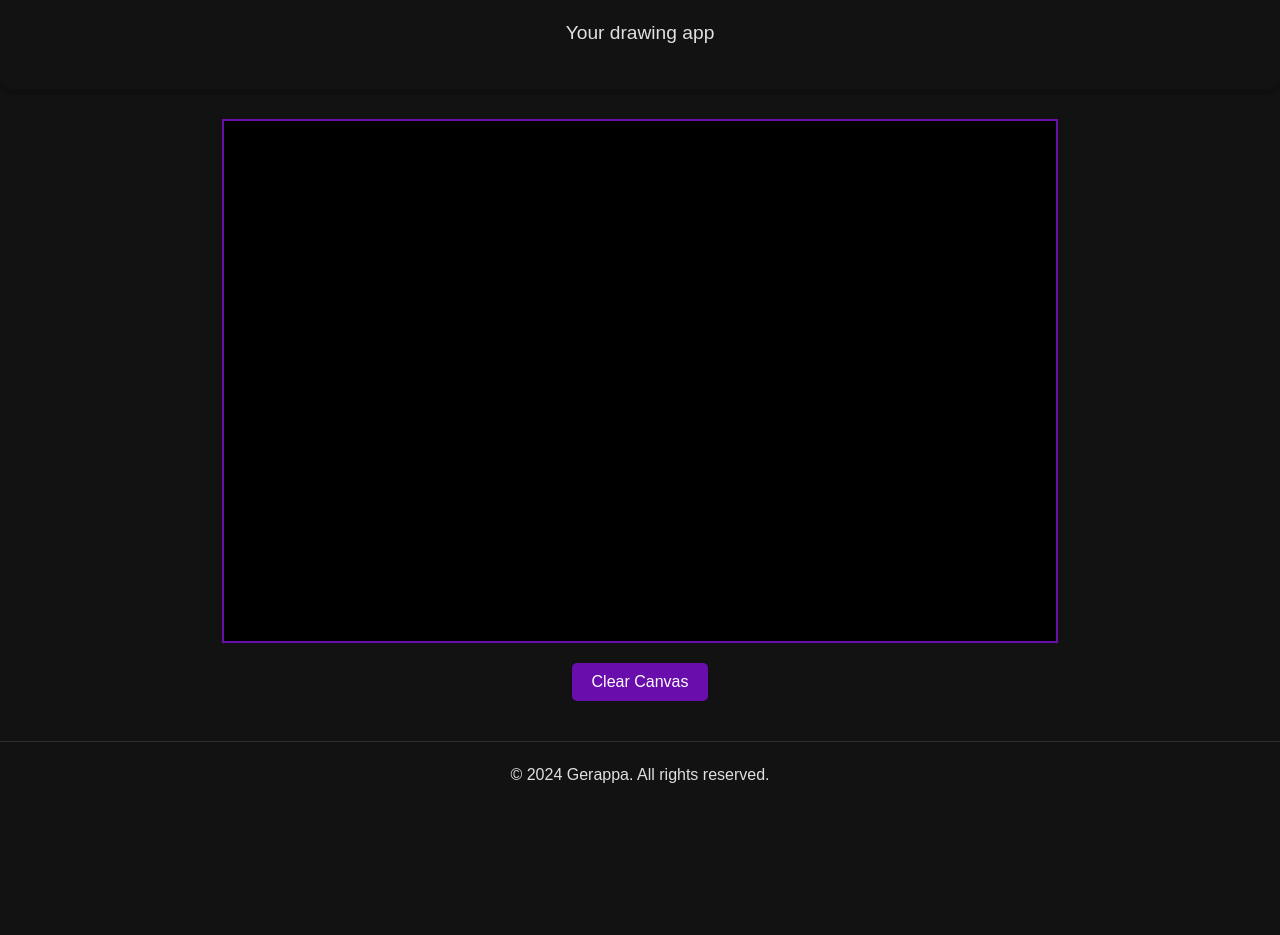
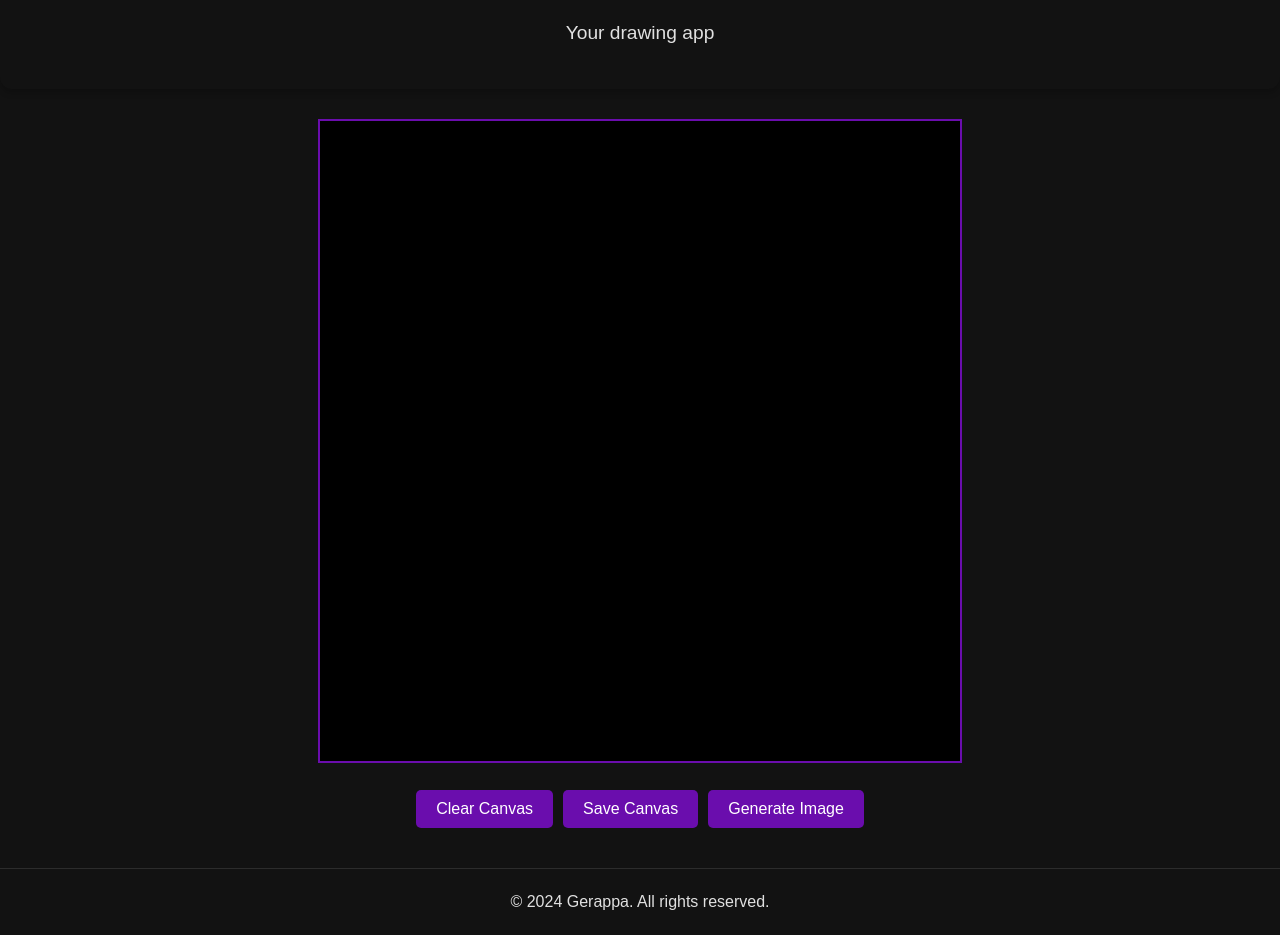
Before and after one commit to Gerappa92/draw-page, a Next.js app: page /draw in a window 1280 px wide. Shown: the part 154-1089 px from the top of the page. Before the commit the page ends 961 px from the top, so only its background shows below. Built offline with nearby package versions, Linux system fonts and the light colour scheme.

Commit message:
add generate

```diff
--- /dev/null
+++ b/src/app/draw/Canvas.jsx
@@ -0,0 +1,170 @@
+import { useRef, useState, useEffect } from "react";
+
+export default function Canvas({width, height, onGenerateImage}) {
+  const canvasRef = useRef(null);
+  const [isDrawing, setIsDrawing] = useState(false);
+
+  useEffect(() => {
+    const canvas = canvasRef.current;
+    const ctx = canvas.getContext("2d");
+
+    // Optional: Add some default styling for drawing
+    ctx.fillStyle = "#000";
+    ctx.fillRect(0, 0, canvas.width, canvas.height);
+
+    // Set default drawing styles
+    ctx.lineWidth = 5; // Default brush size
+    ctx.lineCap = "round"; // Smooth line edges
+    ctx.strokeStyle = "#FFFFFF"; // Default line color (white)
+  }, []);
+
+  // Utility function to get X and Y coordinates relative to the canvas
+  const getX = (event) =>
+    event.clientX - canvasRef.current.getBoundingClientRect().left;
+  const getY = (event) =>
+    event.clientY - canvasRef.current.getBoundingClientRect().top;
+
+  // Start drawing when mouse is pressed
+  const startDrawing = (event) => {
+    const canvas = canvasRef.current;
+    const ctx = canvas.getContext("2d");
+
+    ctx.beginPath(); // Start a new path
+    ctx.moveTo(getX(event), getY(event)); // Move to mouse position
+    setIsDrawing(true);
+  };
+
+  // Draw as the mouse moves
+  const draw = (event) => {
+    if (!isDrawing) return; // Stop if not drawing
+
+    const canvas = canvasRef.current;
+    const ctx = canvas.getContext("2d");
+
+    ctx.lineTo(getX(event), getY(event)); // Draw a line to the new position
+    ctx.stroke(); // Render the line
+  };
+
+  // Stop drawing when mouse is released
+  const stopDrawing = () => {
+    const canvas = canvasRef.current;
+    const ctx = canvas.getContext("2d");
+
+    ctx.closePath(); // Finish the drawing path
+    setIsDrawing(false);
+  };
+
+  const clearCanvas = () => {
+    const canvas = canvasRef.current;
+    const ctx = canvas.getContext("2d");
+
+    // Clear the entire canvas
+    ctx.clearRect(0, 0, canvas.width, canvas.height);
+
+    // Reset the generated image
+    onGenerateImage(null);
+  };
+
+  const saveCanvas = () => {
+    const canvas = canvasRef.current;
+
+    // Convert canvas content to a data URL (PNG format)
+    const imageData = canvas.toDataURL("image/png");
+
+    // Create a temporary anchor element to trigger download
+    const link = document.createElement("a");
+    link.href = imageData;
+    link.download = "sketch.png"; // Default filename
+    link.click(); // Trigger the download
+  };
+
+  const generateImage = () => {
+    const canvas = canvasRef.current;
+
+    // Convert the canvas to a Data URL
+    const imageData = canvas.toDataURL("image/png");
+
+    // Simulate AI transformation (example: invert colors)
+    const img = new Image();
+    img.src = imageData;
+    img.onload = () => {
+      const tempCanvas = document.createElement("canvas");
+      const tempCtx = tempCanvas.getContext("2d");
+
+      tempCanvas.width = img.width;
+      tempCanvas.height = img.height;
+
+      // Draw the original image on the temporary canvas
+      tempCtx.drawImage(img, 0, 0);
+
+      // Apply transformation (invert colors as an example)
+      const imageData = tempCtx.getImageData(
+        0,
+        0,
+        tempCanvas.width,
+        tempCanvas.height
+      );
+      const pixels = imageData.data;
+
+      for (let i = 0; i < pixels.length; i += 4) {
+        pixels[i] = 255 - pixels[i]; // Red
+        pixels[i + 1] = 255 - pixels[i + 1]; // Green
+        pixels[i + 2] = 255 - pixels[i + 2]; // Blue
+      }
+
+      tempCtx.putImageData(imageData, 0, 0);
+
+      // Pass the transformed image to parent
+      onGenerateImage(tempCanvas.toDataURL("image/png"));
+    };
+  };
+
+  return (
+    <div>
+      <canvas
+        ref={canvasRef}
+        style={styles.canvas}
+        width={width}
+        height={height}
+        onMouseDown={startDrawing}
+        onMouseMove={draw}
+        onMouseUp={stopDrawing}
+        onMouseLeave={stopDrawing}
+      ></canvas>
+      <div style={styles.buttonContainer}>
+        <button style={styles.button} onClick={clearCanvas}>
+          Clear Canvas
+        </button>
+        <button style={styles.button} onClick={saveCanvas}>
+          Save Canvas
+        </button>
+        <button style={styles.button} onClick={generateImage}>
+          Generate Image
+        </button>
+      </div>
+    </div>
+  );
+}
+
+const styles = {
+  canvas: {
+    border: "2px solid #6A0DAD", // Purple accent
+    cursor: "crosshair", // Makes it clear the user can draw
+    marginBottom: "20px", // Add spacing below the canvas
+  },
+  buttonContainer: {
+    display: "flex",
+    gap: "10px",
+    justifyContent: "center",
+    alignItems: "center",
+  },
+  button: {
+    padding: "10px 20px",
+    backgroundColor: "#6A0DAD", // Purple color
+    color: "#FFFFFF", // White text
+    border: "none",
+    borderRadius: "5px",
+    fontSize: "16px",
+    cursor: "pointer",
+  },
+};
--- a/src/app/draw/page.js
+++ b/src/app/draw/page.js
@@ -1,89 +1,38 @@
-'use client'
+"use client";
 
-import { useEffect, useRef, useState } from "react";
+import { useState } from "react";
+import Canvas from "./Canvas";
+import Image from "next/image";
 
 export default function Draw() {
-    const canvasRef = useRef(null);
-    const [isDrawing, setIsDrawing] = useState(false);
+  const [generatedImage, setGeneratedImage] = useState(null);
 
-    useEffect(() => {
-        const canvas = canvasRef.current;
-        const ctx = canvas.getContext("2d");
+  const canvasWidth = 640;
+  const canvasHeight = 640;
 
-        // Set canvas size
-        canvas.width = window.innerWidth * 0.65;
-        canvas.height = window.innerHeight * 0.65;
-
-        // Optional: Add some default styling for drawing
-        ctx.fillStyle = "#000";
-        ctx.fillRect(0, 0, canvas.width, canvas.height);
-
-        // Set default drawing styles
-        ctx.lineWidth = 5; // Default brush size
-        ctx.lineCap = "round"; // Smooth line edges
-        ctx.strokeStyle = "#FFFFFF"; // Default line color (white)
-    }, []);
-
-    // Utility function to get X and Y coordinates relative to the canvas
-    const getX = (event) =>
-        event.clientX - canvasRef.current.getBoundingClientRect().left;
-    const getY = (event) =>
-        event.clientY - canvasRef.current.getBoundingClientRect().top;
-
-    // Start drawing when mouse is pressed
-    const startDrawing = (event) => {
-        const canvas = canvasRef.current;
-        const ctx = canvas.getContext("2d");
-
-        ctx.beginPath(); // Start a new path
-        ctx.moveTo(getX(event), getY(event)); // Move to mouse position
-        setIsDrawing(true);
-    };
-
-    // Draw as the mouse moves
-    const draw = (event) => {
-        if (!isDrawing) return; // Stop if not drawing
-
-        const canvas = canvasRef.current;
-        const ctx = canvas.getContext("2d");
-
-        ctx.lineTo(getX(event), getY(event)); // Draw a line to the new position
-        ctx.stroke(); // Render the line
-    };
-
-    // Stop drawing when mouse is released
-    const stopDrawing = () => {
-        const canvas = canvasRef.current;
-        const ctx = canvas.getContext("2d");
-
-        ctx.closePath(); // Finish the drawing path
-        setIsDrawing(false);
-    };
-
-    const clearCanvas = () => {
-        const canvas = canvasRef.current;
-        const ctx = canvas.getContext("2d");
-
-        // Clear the entire canvas
-        ctx.clearRect(0, 0, canvas.width, canvas.height);
-      };
 
   return (
     <div style={styles.container}>
-            <canvas
-                ref={canvasRef}
-                style={styles.canvas}
-                onMouseDown={startDrawing}
-                onMouseMove={draw}
-                onMouseUp={stopDrawing}
-                onMouseLeave={stopDrawing}
-            ></canvas>
-            <button style={styles.button} onClick={clearCanvas}>
-                Clear Canvas
-            </button>
+      <Canvas
+        width={canvasWidth}
+        height={canvasHeight}
+        onGenerateImage={(img) => setGeneratedImage(img)} />
+
+      {generatedImage && (
+        <div style={styles.generatedContainer}>
+          <h3 style={styles.heading}>Generated Image:</h3>
+          <Image
+            src={generatedImage}
+            alt="Generated"
+            style={styles.generatedImage}
+            width={canvasWidth}
+            height={canvasHeight}
+          />
+        </div>
+      )}
     </div>
   );
-};
+}
 
 const styles = {
   container: {
@@ -91,20 +40,14 @@ const styles = {
     flexDirection: "column", // Stack items vertically
     justifyContent: "center",
     alignItems: "center",
-        backgroundColor: "#121212", // Dark background
   },
-    canvas: {
-        border: "2px solid #6A0DAD", // Purple accent
-        cursor: "crosshair", // Makes it clear the user can draw
-        marginBottom: "20px", // Add spacing below the canvas
+  generatedContainer: {
+    marginTop: "20px",
+    textAlign: "center",
   },
-    button: {
-        padding: "10px 20px",
-        backgroundColor: "#6A0DAD", // Purple color
-        color: "#FFFFFF", // White text
-        border: "none",
-        borderRadius: "5px",
-        fontSize: "16px",
-        cursor: "pointer",
+  generatedImage: {
+    border: "2px solid #6A0DAD",
+    marginTop: "10px",
+    maxWidth: "90%",
   },
 };
```
Lines whose indentation alone changed are shown as unchanged.
